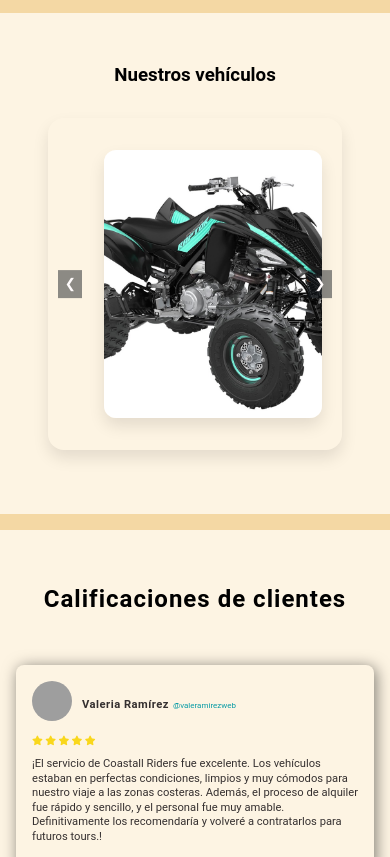
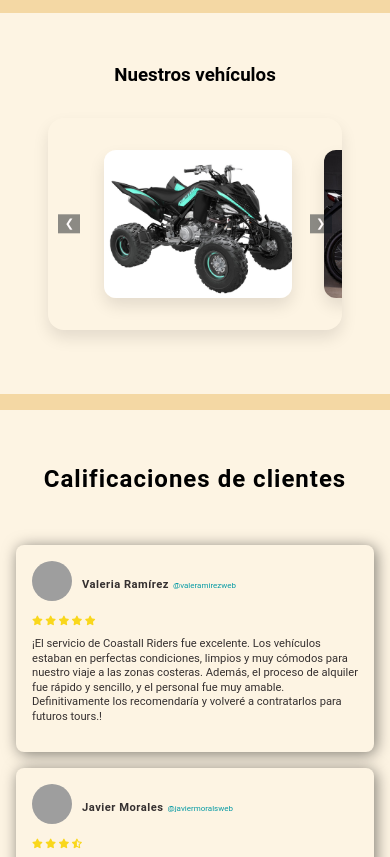
Before and after one commit to MrNano08/LandingPage, a plain HTML site: page index.html in a window 390 px wide. Shown: the part 3660-4517 px from the top of the page. Drawn offline with Linux system fonts and the light colour scheme; grey boxes are pictures that could not be loaded.

Commit message:
Add files via upload

```diff
--- a/assets/css/style.css
+++ b/assets/css/style.css
@@ -105,11 +105,13 @@ header {
     padding: 2rem;
     background-color: #FFFCF1;
     box-sizing: border-box;
+
   }
 
   .menu.visible{
     opacity: 1;
     visibility: visible;
+    border-end-start-radius: 8px;
   }
 
   .menu-list{
@@ -516,18 +518,26 @@ nav a:hover {
 
 @media (max-width: 768px) {
   .carousel-slide {
-    flex: 0 0 100%;
-    max-width: 300px;
+    flex: 0 0 90%; /* Ocupa más espacio horizontal */
+    max-width: 280px; /* Tamaño reducido para dispositivos medianos */
+    height: 200px; /* Menos altura */
   }
 
   .carousel-btn {
-    padding: 0.4rem;
+    padding: 0.3rem 0.5rem; /* Botones más pequeños */
+    font-size: 0.8rem;
   }
 }
 
 @media (max-width: 480px) {
   .carousel-slide {
-    max-width: 250px;
+    max-width: 220px; /* Tamaño más compacto */
+    height: 180px; /* Menor altura para móviles pequeños */
+  }
+
+  .carousel-btn {
+    padding: 0.2rem 0.4rem;
+    font-size: 0.7rem; /* Botones aún más pequeños */
   }
 }
 
```
